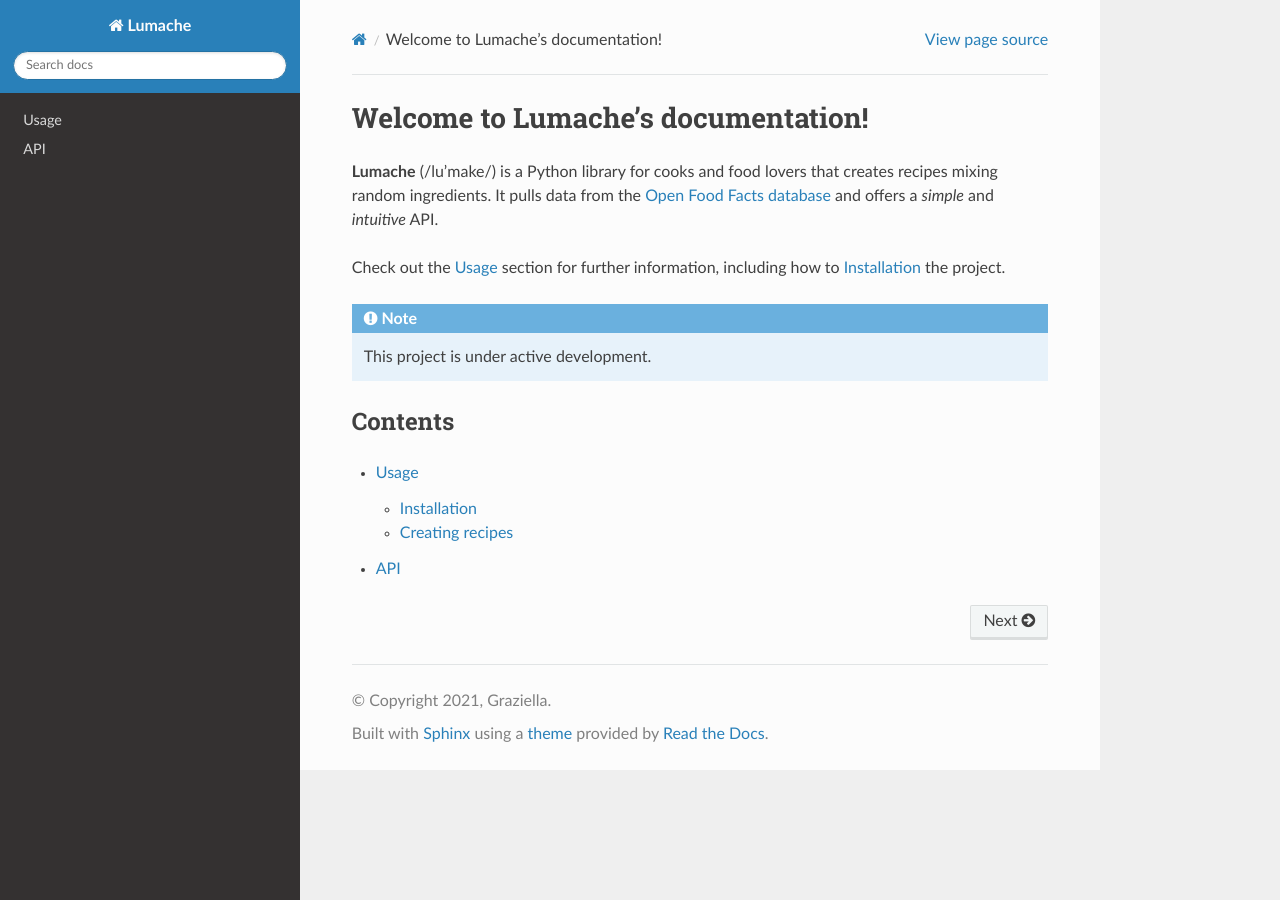
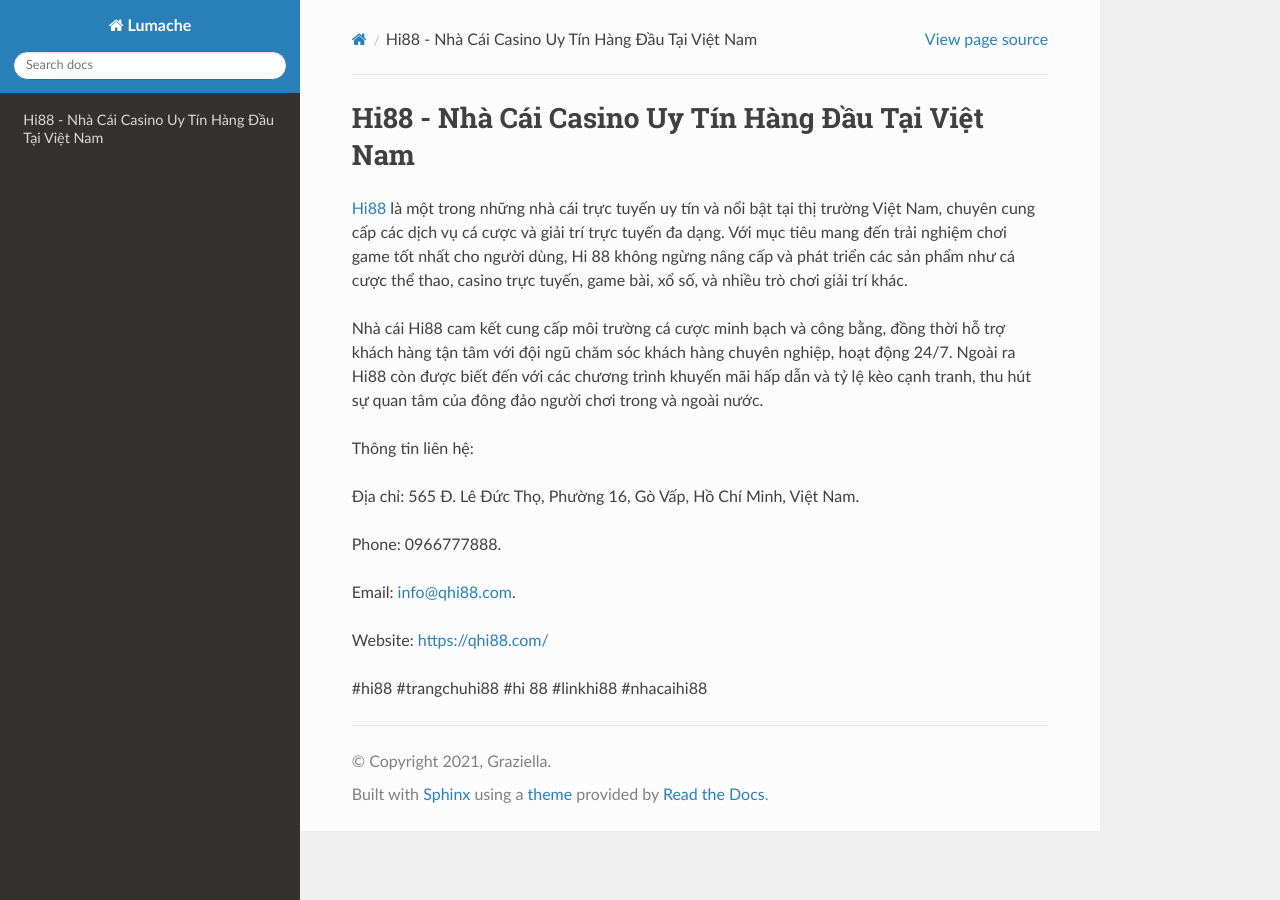
Before and after one commit to antonniotrombeta/qhi88com, a Sphinx documentation site: the page built from docs/source/index.rst, in a window 1280 px wide. Built offline with Sphinx 7.4.7 and the Read the Docs theme 3.1.0, drawn with Linux system fonts in a browser that asks for light colours.

Commit message:
Update index.rst

```diff
--- a/docs/source/index.rst
+++ b/docs/source/index.rst
@@ -1,22 +1,18 @@
-Welcome to Lumache's documentation!
+Hi88 - Nhà Cái Casino Uy Tín Hàng Đầu Tại Việt Nam
 ===================================
 
-**Lumache** (/lu'make/) is a Python library for cooks and food lovers
-that creates recipes mixing random ingredients.
-It pulls data from the `Open Food Facts database <https://world.openfoodfacts.org/>`_
-and offers a *simple* and *intuitive* API.
+`Hi88 <https://qhi88.com/>`_ là một trong những nhà cái trực tuyến uy tín và nổi bật tại thị trường Việt Nam, chuyên cung cấp các dịch vụ cá cược và giải trí trực tuyến đa dạng. Với mục tiêu mang đến trải nghiệm chơi game tốt nhất cho người dùng, Hi 88 không ngừng nâng cấp và phát triển các sản phẩm như cá cược thể thao, casino trực tuyến, game bài, xổ số, và nhiều trò chơi giải trí khác.
 
-Check out the :doc:`usage` section for further information, including
-how to :ref:`installation` the project.
+Nhà cái Hi88 cam kết cung cấp môi trường cá cược minh bạch và công bằng, đồng thời hỗ trợ khách hàng tận tâm với đội ngũ chăm sóc khách hàng chuyên nghiệp, hoạt động 24/7. Ngoài ra Hi88 còn được biết đến với các chương trình khuyến mãi hấp dẫn và tỷ lệ kèo cạnh tranh, thu hút sự quan tâm của đông đảo người chơi trong và ngoài nước.
 
-.. note::
+Thông tin liên hệ:
 
-   This project is under active development.
+Địa chỉ: 565 Đ. Lê Đức Thọ, Phường 16, Gò Vấp, Hồ Chí Minh, Việt Nam.
 
-Contents
---------
+Phone: 0966777888.
 
-.. toctree::
+Email: info@qhi88.com.
 
-   usage
-   api
+Website: https://qhi88.com/
+
+#hi88 #trangchuhi88 #hi 88 #linkhi88 #nhacaihi88
```
